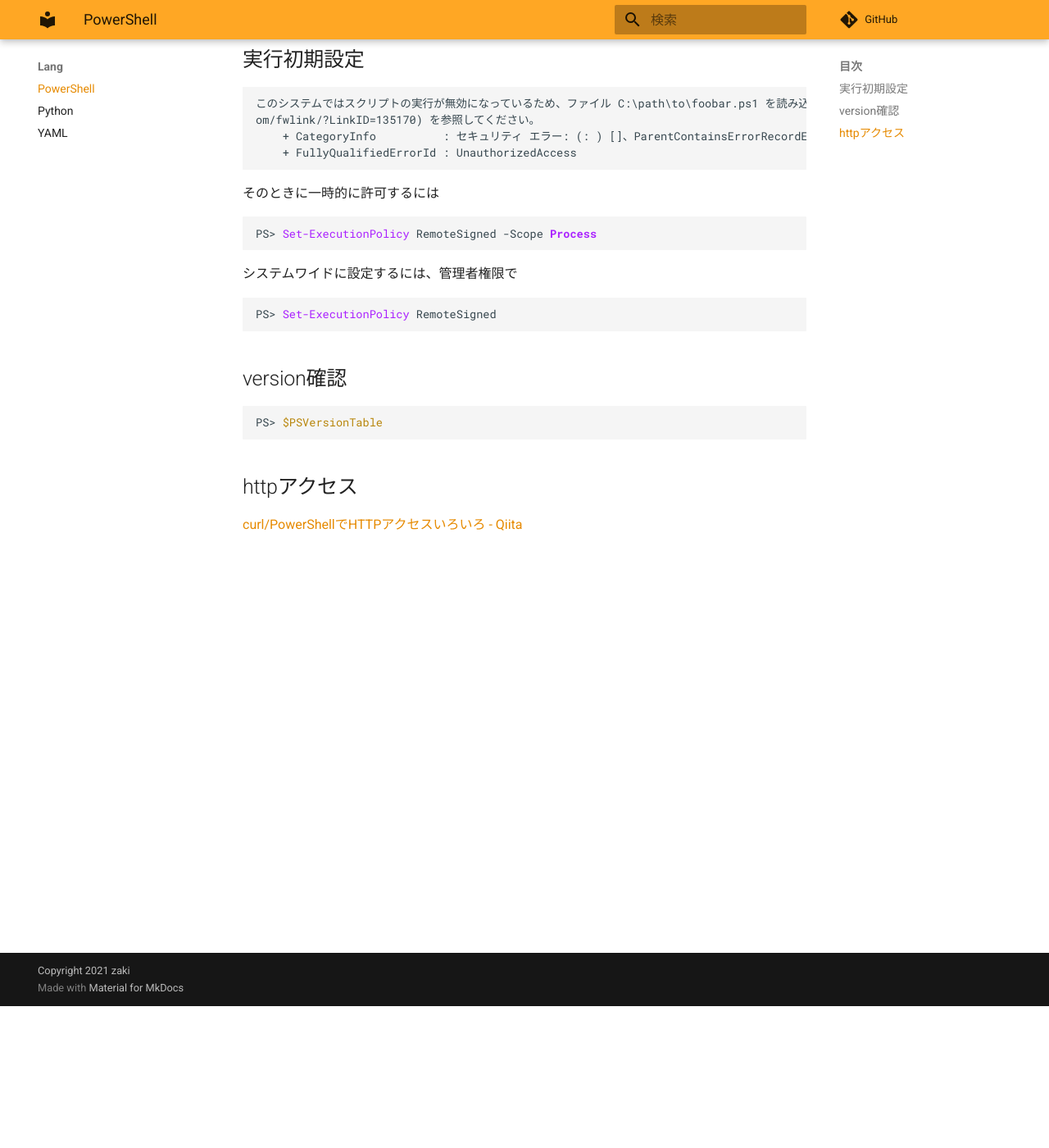
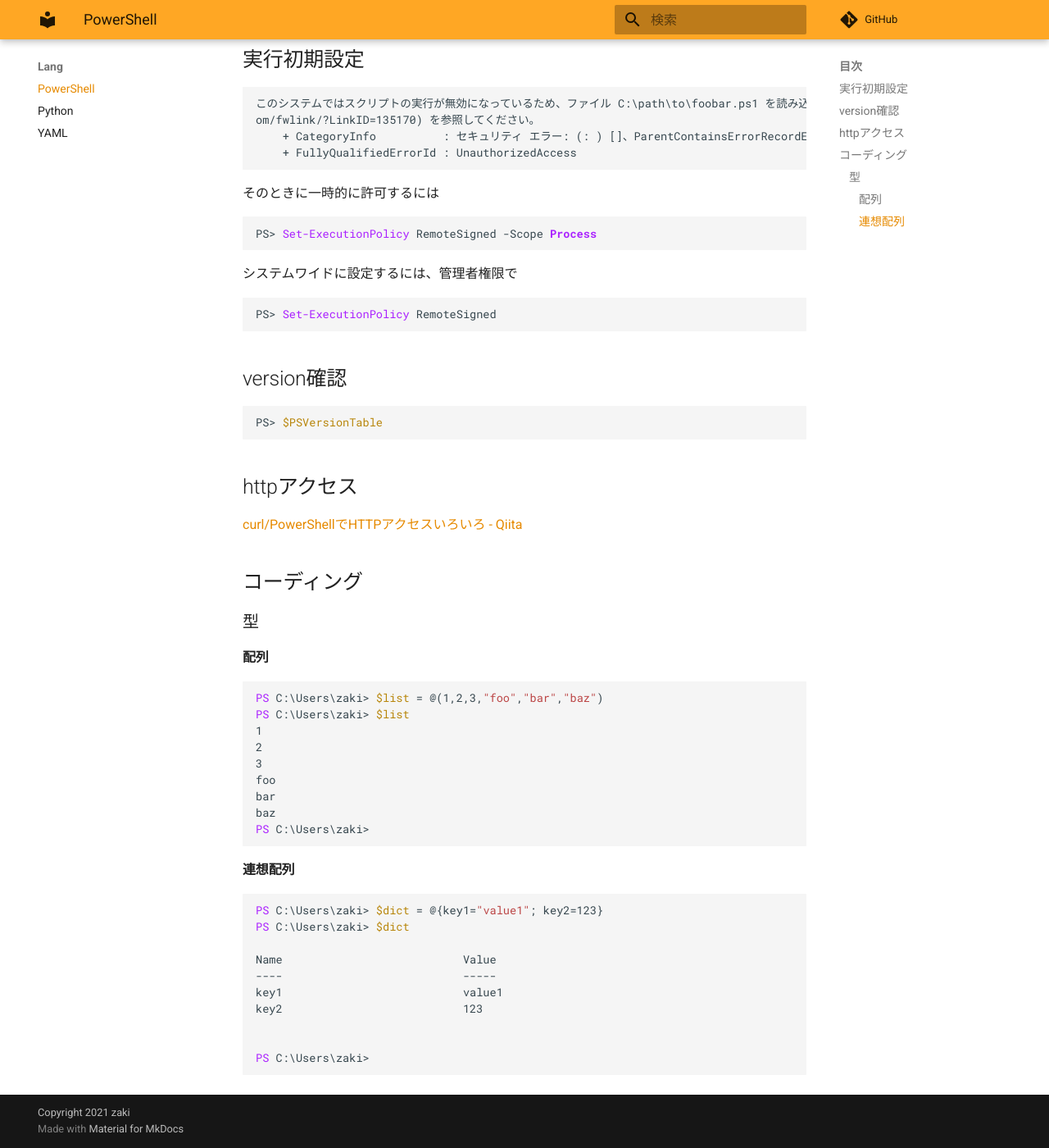
Before and after one commit to zaki-lknr/docs, an MkDocs documentation site: the page built from docs/lang/powershell.md, in a window 1280 px wide and 1400 px high, scrolled down 173 px. Shown: the whole window at 82% size. Built offline with MkDocs 1.6.1 and Material for MkDocs 9.7.7, drawn with Linux system fonts in a browser that asks for light colours; comment, search, counter and statistics services are not loaded.

Commit message:
add: lang/powershell: 配列と連想配列

````diff
--- a/docs/lang/powershell.md
+++ b/docs/lang/powershell.md
@@ -30,3 +30,36 @@ PS> $PSVersionTable
 ## httpアクセス
 
 [curl/PowerShellでHTTPアクセスいろいろ - Qiita](https://qiita.com/zaki-lknr/items/8950f6acea20961a8afc)
+
+## コーディング
+
+### 型
+
+#### 配列
+
+```ps1
+PS C:\Users\zaki> $list = @(1,2,3,"foo","bar","baz")
+PS C:\Users\zaki> $list
+1
+2
+3
+foo
+bar
+baz
+PS C:\Users\zaki>
+```
+
+#### 連想配列
+
+```ps1
+PS C:\Users\zaki> $dict = @{key1="value1"; key2=123}
+PS C:\Users\zaki> $dict
+
+Name                           Value
+----                           -----
+key1                           value1
+key2                           123
+
+
+PS C:\Users\zaki>
+```
````
